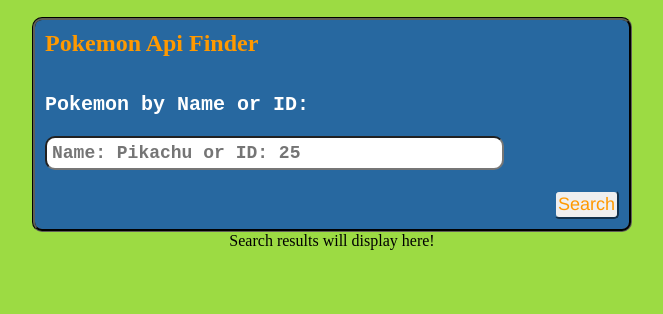
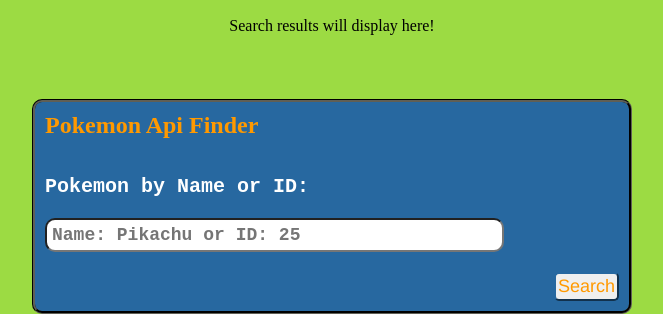
Before and after one commit to marksimmons2288/fetch-and-async-assignment-week6, a plain HTML site: page index.html in a window 1280 px wide. Shown: the part 515-829 px from the top of the page, without its empty margins (308-971 px from the left). Before the commit the page ends 800 px from the top, so only its background shows below. Drawn offline with nearby package versions, Linux system fonts and the light colour scheme.

Commit message:
complete render function

```diff
--- a/index.html
+++ b/index.html
@@ -24,7 +24,11 @@
      <img src="https://wallpapercave.com/wp/z90YOyS.jpg" alt="Pokemon Logo" class="logo">
  </header>
 
-     <!-- Main Content -->
+ <!-- Render Pokemon Data -->
+ <div id="content"> Search results will display here!</div>
+
+
+ <!-- Main Content -->
  <div class="main_content">
      <h2 class ="title">Pokemon Api Finder</h2>
     <label for="pokemonFinder" class="label">Pokemon by Name or ID:</label>
@@ -36,13 +40,8 @@
     </div>
  </div>
 
-     </form>
-
-     <div id="content"> Search results will display here!</div>
-
-
-
-     <!-- JS File -->
+</form>
+  <!-- JS File -->
      <script src="main.js" type="module"></script>
 </body>
 </html>
--- a/styles.css
+++ b/styles.css
@@ -122,3 +122,8 @@ input {
 .btn:hover {
     cursor: pointer;
 }
+
+#content {
+    font-size: 1rem;
+    margin-bottom: 5%;
+}
```
